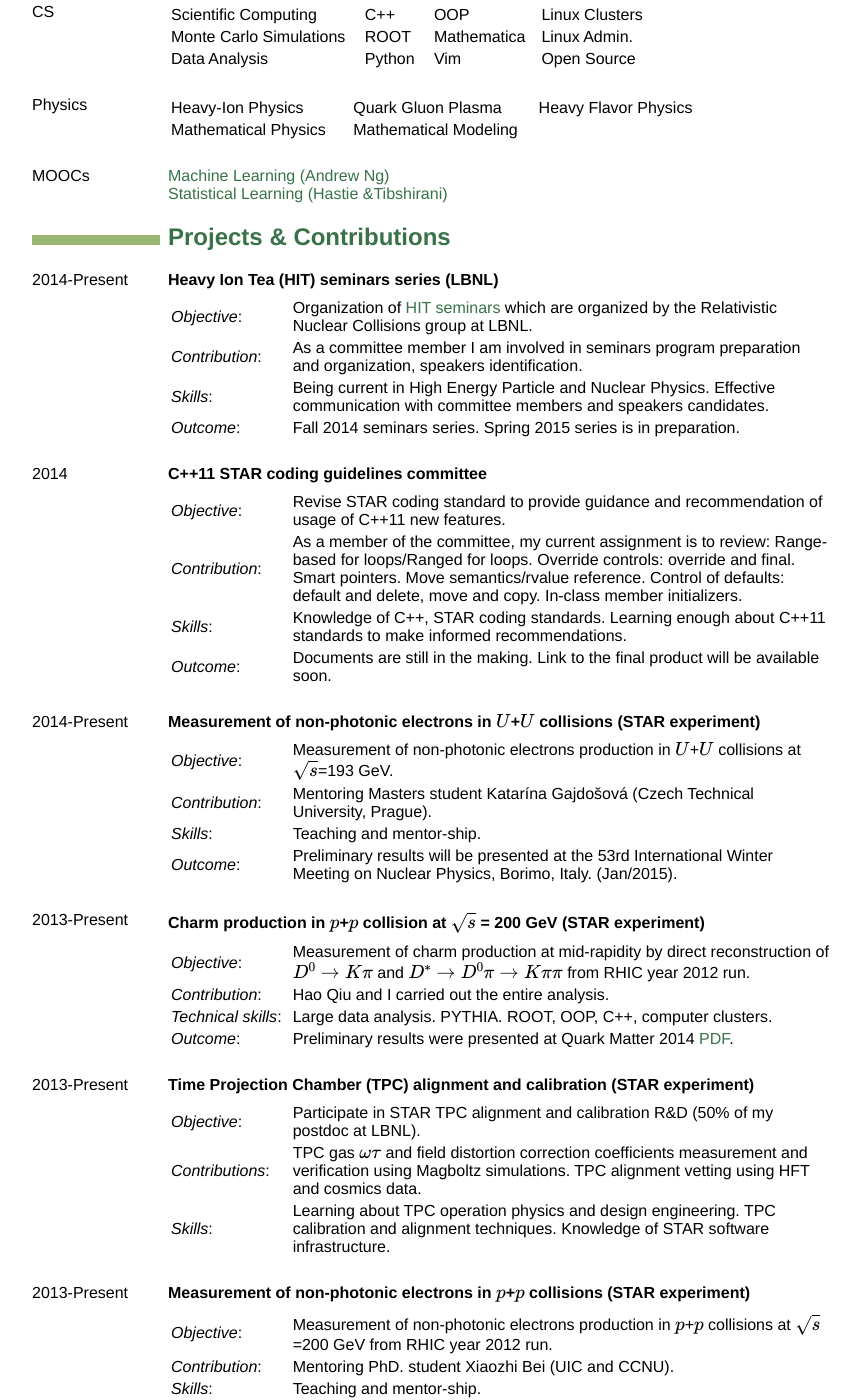
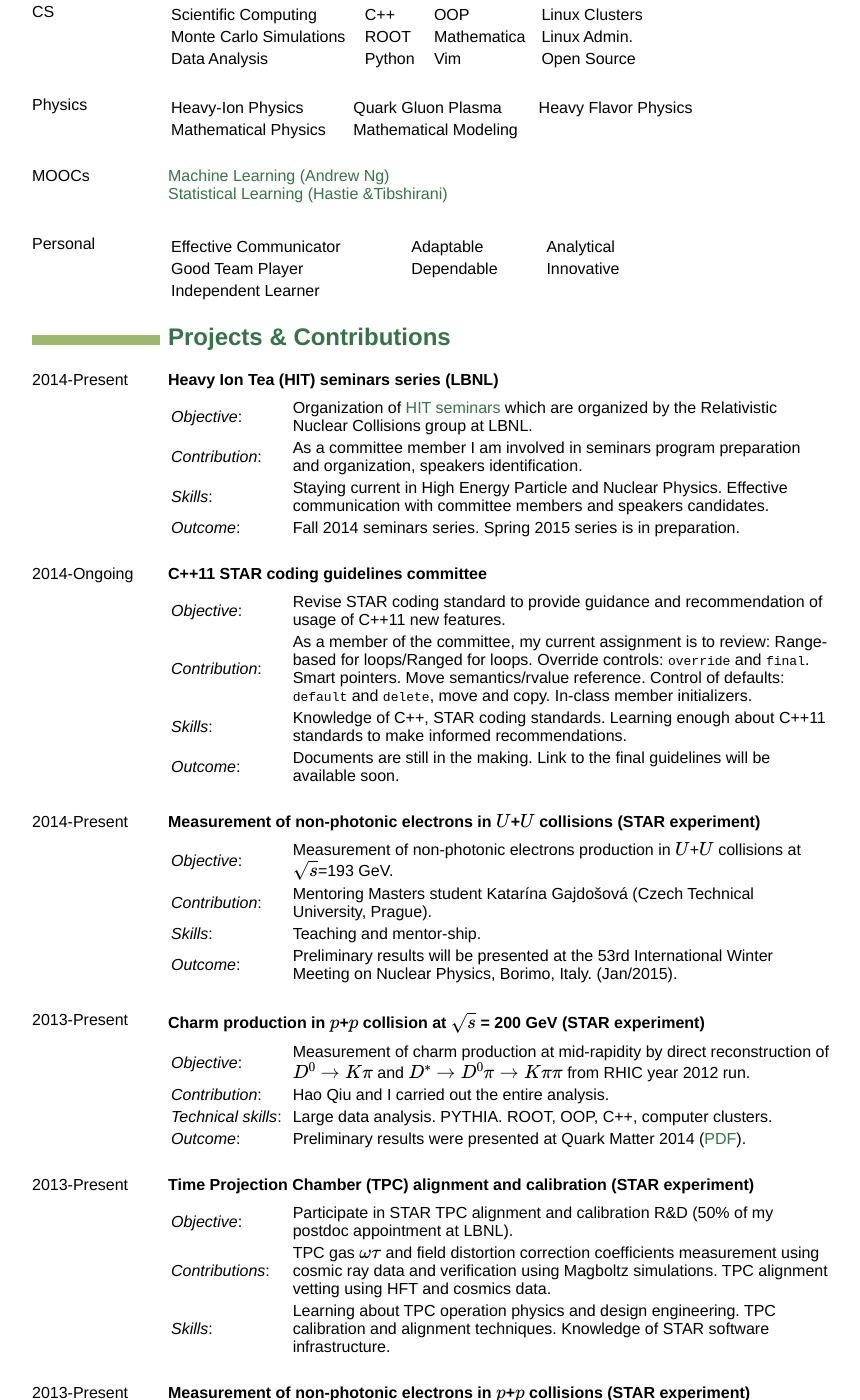
Before and after one commit to MustafaMustafa/MustafaMustafa.github.io, a Jekyll site: the page resume/cv.html, which Jekyll copies as it is, in a window 1280 px wide and 1400 px high, scrolled down 694 px. Shown: the whole window, without its empty margins (208-1068 px from the left). Built offline with Jekyll 4.4.1, drawn with Linux system fonts in a browser that asks for light colours; formulas are drawn with MathJax 3; some of the changed text lies outside the part shown.

Commit message:
update cv

```diff
--- a/resume/cv.html
+++ b/resume/cv.html
@@ -91,6 +91,31 @@ document.write('<a h'+'ref'+'="ma'+'ilto'+':'+e+'">'+e+'<\/'+'a'+'>');
 </dd>
 <dt>MOOCs</dt>
 <dd><p><a href="https://class.coursera.org/ml-005/lecture">Machine Learning (Andrew Ng)</a><br /><a href="https://class.stanford.edu/courses/HumanitiesScience/StatLearning/Winter2014/ba1951b8f66c4cdca2fcaabcdc91b792/">Statistical Learning (Hastie &amp;Tibshirani)</a></p>
+<p><br></p>
+</dd>
+<dt>Personal</dt>
+<dd><table>
+<col width="34%" />
+<col width="19%" />
+<col width="19%" />
+<tbody>
+<tr class="odd">
+<td align="left">Effective Communicator</td>
+<td align="left">Adaptable</td>
+<td align="left">Analytical</td>
+</tr>
+<tr class="even">
+<td align="left">Good Team Player</td>
+<td align="left">Dependable</td>
+<td align="left">Innovative</td>
+</tr>
+<tr class="odd">
+<td align="left">Independent Learner</td>
+<td align="left"></td>
+<td align="left"></td>
+</tr>
+</tbody>
+</table>
 </dd>
 </dl>
 <h2 id="projects-contributions">Projects &amp; Contributions</h2>
@@ -111,7 +136,7 @@ document.write('<a h'+'ref'+'="ma'+'ilto'+':'+e+'">'+e+'<\/'+'a'+'>');
 </tr>
 <tr class="odd">
 <td align="left"><em>Skills</em>:</td>
-<td align="left">Being current in High Energy Particle and Nuclear Physics. Effective communication with committee members and speakers candidates.</td>
+<td align="left">Staying current in High Energy Particle and Nuclear Physics. Effective communication with committee members and speakers candidates.</td>
 </tr>
 <tr class="even">
 <td align="left"><em>Outcome</em>:</td>
@@ -121,7 +146,7 @@ document.write('<a h'+'ref'+'="ma'+'ilto'+':'+e+'">'+e+'<\/'+'a'+'>');
 </table>
 <p><br></p>
 </dd>
-<dt>2014</dt>
+<dt>2014-Ongoing</dt>
 <dd><p><strong>C++11 STAR coding guidelines committee</strong></p>
 <table>
 <col width="18%" />
@@ -133,7 +158,7 @@ document.write('<a h'+'ref'+'="ma'+'ilto'+':'+e+'">'+e+'<\/'+'a'+'>');
 </tr>
 <tr class="even">
 <td align="left"><em>Contribution</em>:</td>
-<td align="left">As a member of the committee, my current assignment is to review: Range-based for loops/Ranged for loops. Override controls: override and final. Smart pointers. Move semantics/rvalue reference. Control of defaults: default and delete, move and copy. In-class member initializers.</td>
+<td align="left">As a member of the committee, my current assignment is to review: Range-based for loops/Ranged for loops. Override controls: <code>override</code> and <code>final</code>. Smart pointers. Move semantics/rvalue reference. Control of defaults: <code>default</code> and <code>delete</code>, move and copy. In-class member initializers.</td>
 </tr>
 <tr class="odd">
 <td align="left"><em>Skills</em>:</td>
@@ -141,7 +166,7 @@ document.write('<a h'+'ref'+'="ma'+'ilto'+':'+e+'">'+e+'<\/'+'a'+'>');
 </tr>
 <tr class="even">
 <td align="left"><em>Outcome</em>:</td>
-<td align="left">Documents are still in the making. Link to the final product will be available soon.</td>
+<td align="left">Documents are still in the making. Link to the final guidelines will be available soon.</td>
 </tr>
 </tbody>
 </table>
@@ -193,7 +218,7 @@ document.write('<a h'+'ref'+'="ma'+'ilto'+':'+e+'">'+e+'<\/'+'a'+'>');
 </tr>
 <tr class="even">
 <td align="left"><em>Outcome</em>:</td>
-<td align="left">Preliminary results were presented at Quark Matter 2014 <a href="https://indico.cern.ch/event/219436/session/17/contribution/436">PDF</a>.</td>
+<td align="left">Preliminary results were presented at Quark Matter 2014 (<a href="https://indico.cern.ch/event/219436/session/17/contribution/436">PDF</a>).</td>
 </tr>
 </tbody>
 </table>
@@ -207,11 +232,11 @@ document.write('<a h'+'ref'+'="ma'+'ilto'+':'+e+'">'+e+'<\/'+'a'+'>');
 <tbody>
 <tr class="odd">
 <td align="left"><em>Objective</em>:</td>
-<td align="left">Participate in STAR TPC alignment and calibration R&amp;D (50% of my postdoc at LBNL).</td>
+<td align="left">Participate in STAR TPC alignment and calibration R&amp;D (50% of my postdoc appointment at LBNL).</td>
 </tr>
 <tr class="even">
 <td align="left"><em>Contributions</em>:</td>
-<td align="left">TPC gas <span class="math">\(\omega\tau\)</span> and field distortion correction coefficients measurement and verification using Magboltz simulations. TPC alignment vetting using HFT and cosmics data.</td>
+<td align="left">TPC gas <span class="math">\(\omega\tau\)</span> and field distortion correction coefficients measurement using cosmic ray data and verification using Magboltz simulations. TPC alignment vetting using HFT and cosmics data.</td>
 </tr>
 <tr class="odd">
 <td align="left"><em>Skills</em>:</td>
@@ -259,7 +284,7 @@ document.write('<a h'+'ref'+'="ma'+'ilto'+':'+e+'">'+e+'<\/'+'a'+'>');
 </tr>
 <tr class="even">
 <td align="left"><em>Contributions</em>:</td>
-<td align="left">Designed and implemented: 1) Simulation data containers 2) Simulators interface 3) Fast simulator 4) Pile up hits adder 5) STAR wrapper for <a href="http://www.iphc.cnrs.fr/Public-documentation.html">DIGMAPS</a> MAPS sensors simulation tool. Maintaining the software package.</td>
+<td align="left">Designed and implemented: 1) Simulation data containers 2) Simulators interface 3) Fast simulator 4) Pile up hits adder 5) STAR wrapper for <a href="http://www.iphc.cnrs.fr/Public-documentation.html">DIGMAPS</a> sensors response emulation tool. Maintaining the software package.</td>
 </tr>
 <tr class="odd">
 <td align="left"><em>Technical skills</em>:</td>
```
Also changed, not shown: 1 other file.
